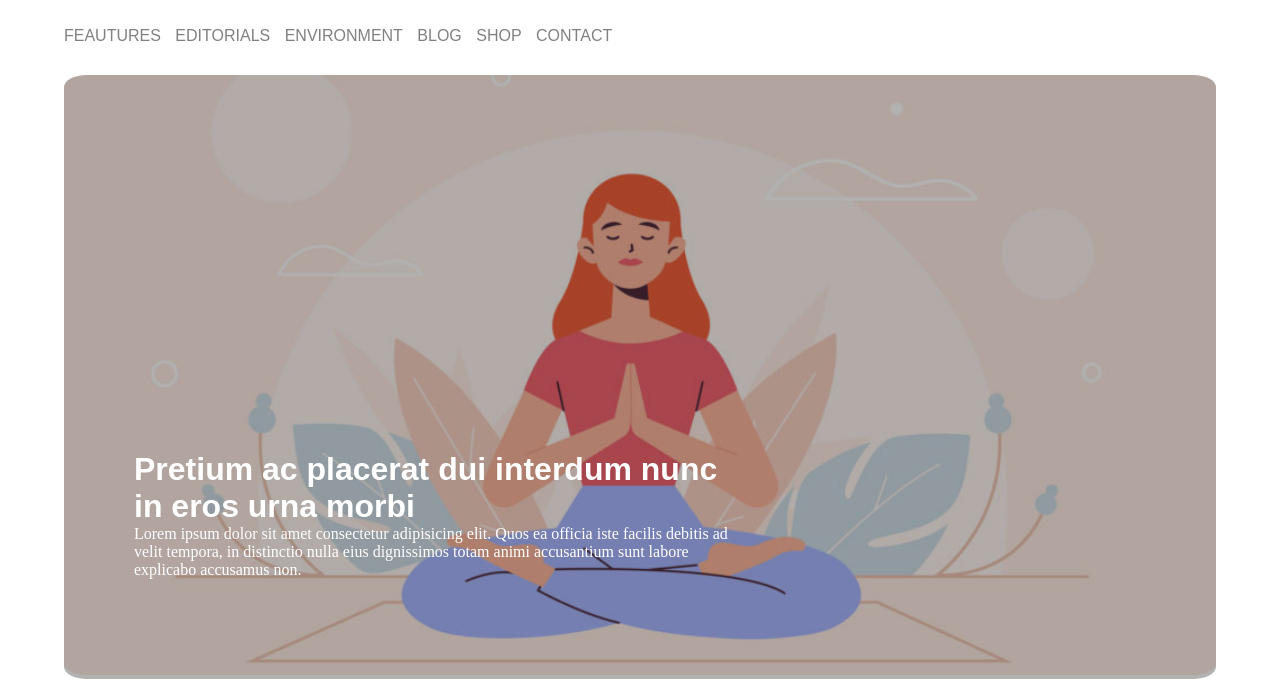
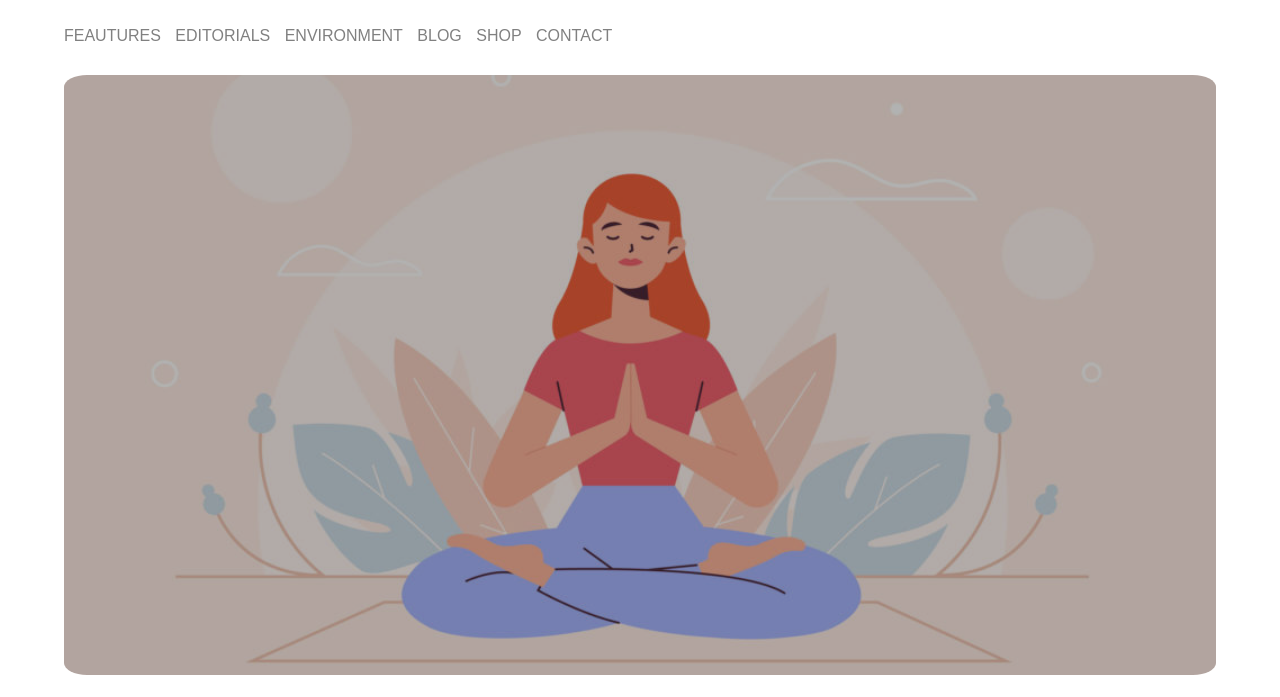
Before and after one commit to Matteo9099/htmlcss-wp, a plain HTML site: page index.html in a window 1280 px wide. Shown: the part 103-800 px from the top of the page. Drawn offline with Linux system fonts and the light colour scheme.

Commit message:
progetto finito

```diff
--- a/style.css
+++ b/style.css
@@ -46,6 +46,7 @@ nav .menu{
 .header-banner{
     position: relative;
     margin-bottom: 30px;
+    font-size: 0;
 }
 
 .header-banner img{
```
Also changed, not shown: index.html (+1 -1 lines).
